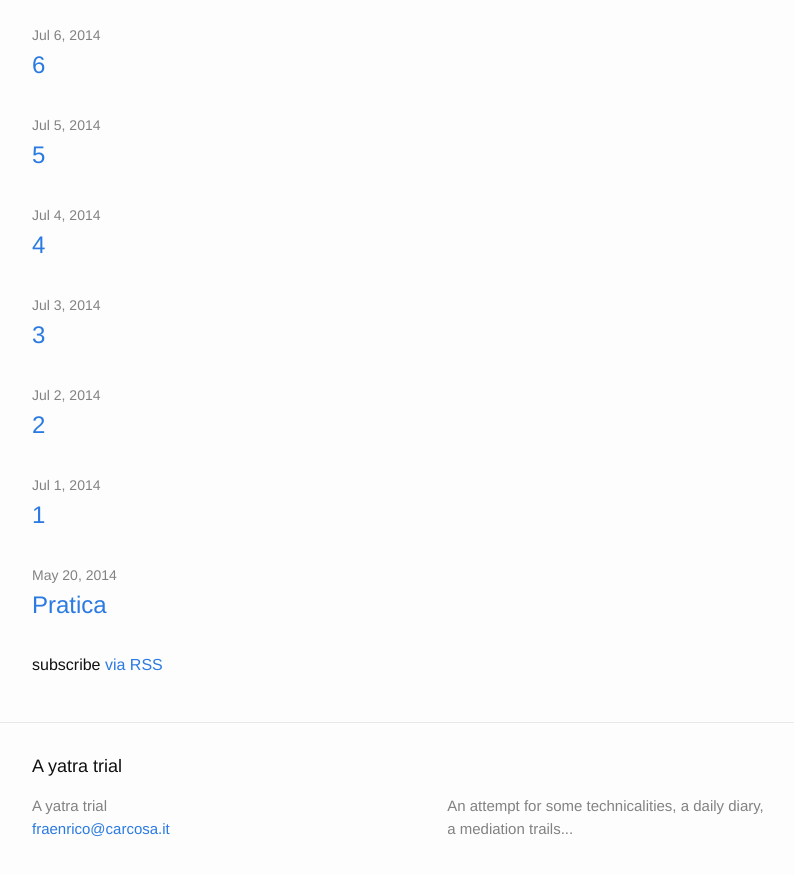
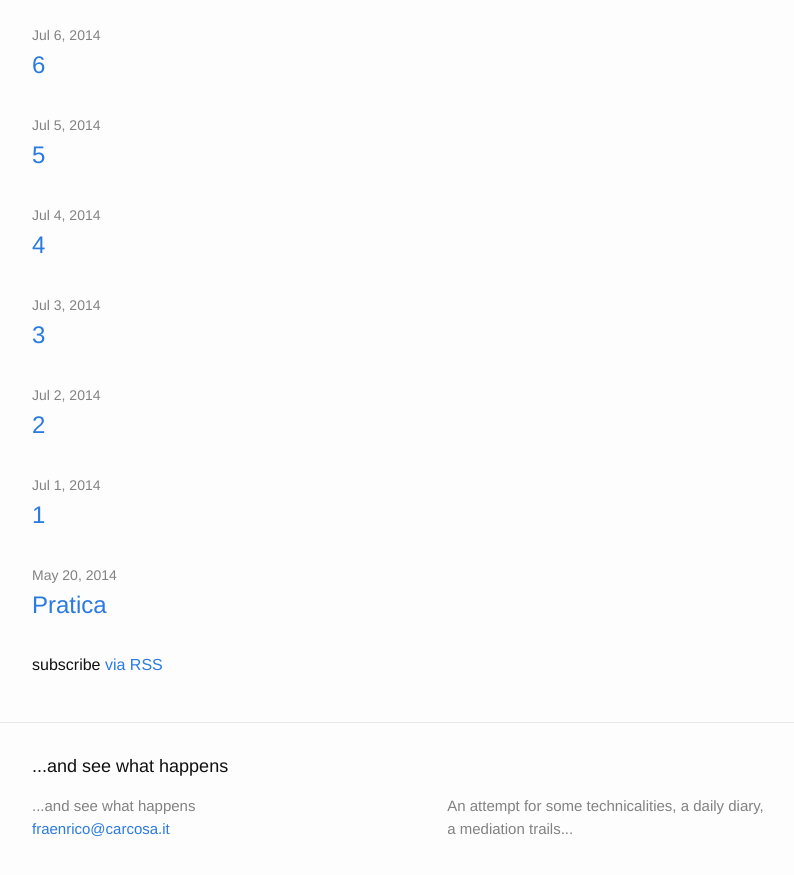
Before and after one commit to pepato/pepato.github.io, a Jekyll site: the page built from index.html, in a window 1280 px wide and 900 px high, scrolled down 4344 px. Shown: the top 875 px of the window, without its empty margins (238-1032 px from the left). Built offline with Jekyll 4.4.1, drawn with Linux system fonts in a browser that asks for light colours; a file with an impossible date is left out; some of the changed text lies outside the part shown.

Commit message:
cambio titolo al blog

```diff
--- a/_config.yml
+++ b/_config.yml
@@ -1,5 +1,5 @@
 # Site settings
-title: A yatra trial
+title: ...and see what happens
 email: fraenrico@carcosa.it
 description: > # this means to ignore newlines until "baseurl:"
   An attempt for some technicalities, a daily diary, a mediation trails...
```
